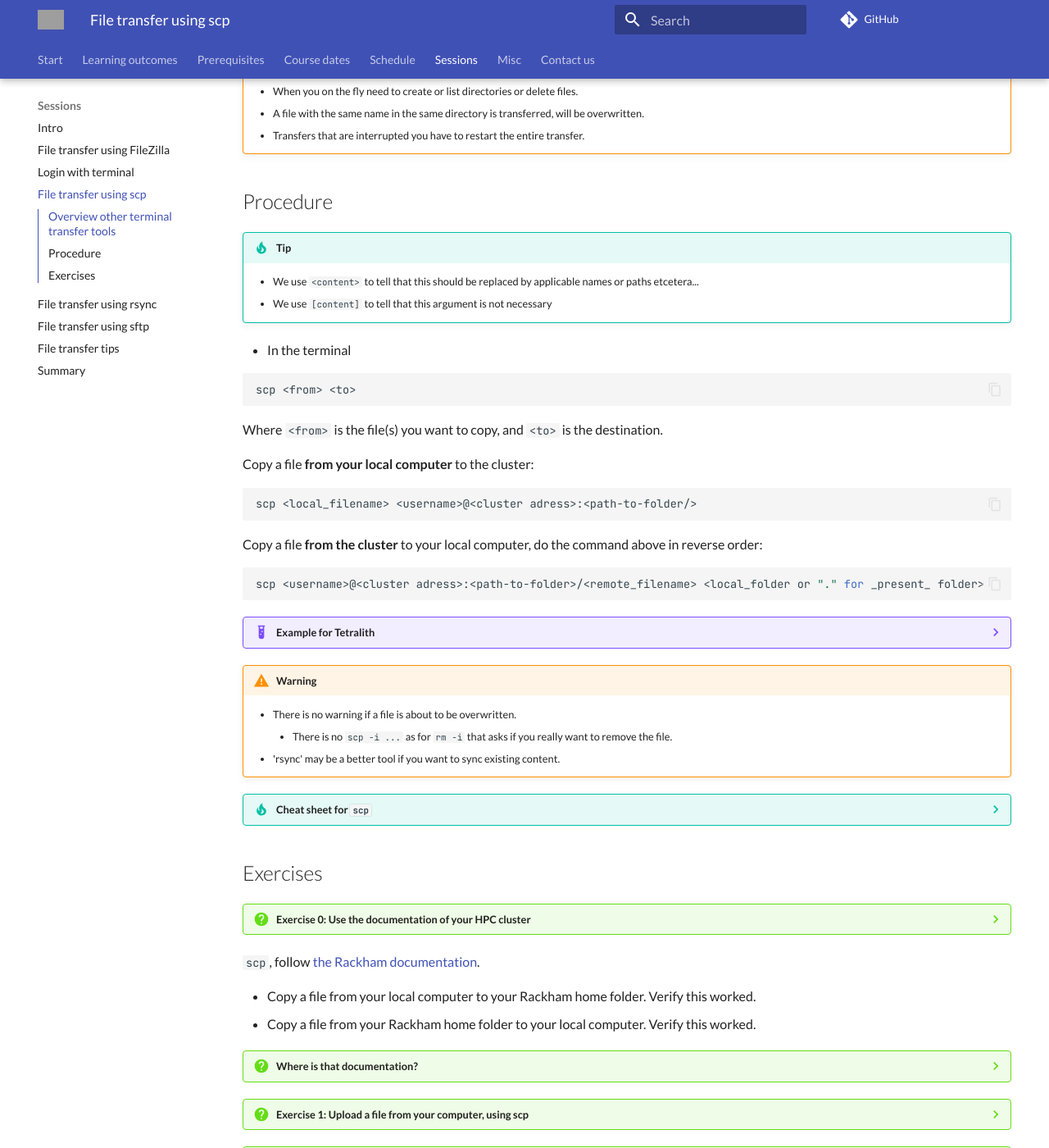
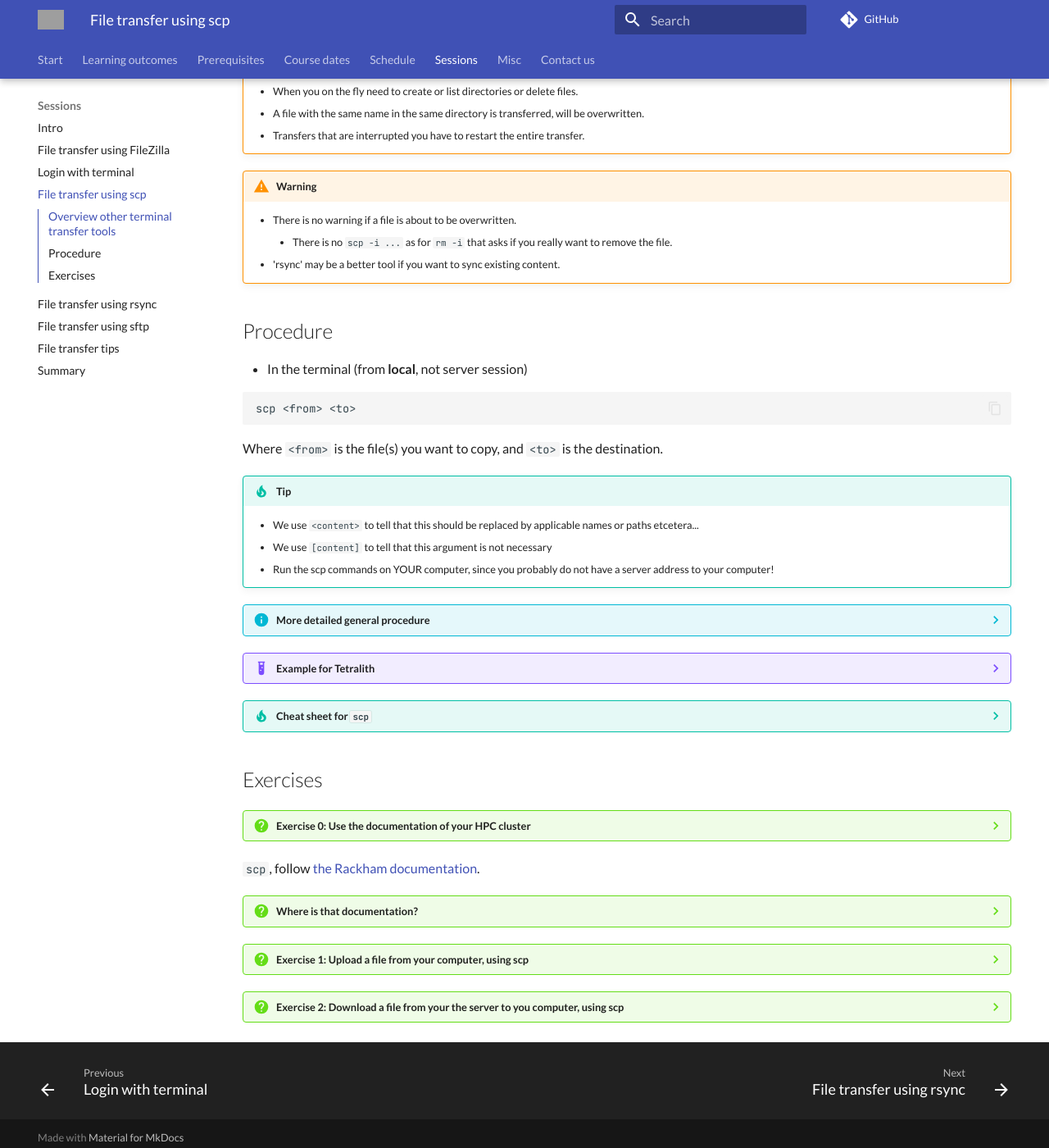
Before and after one commit to UPPMAX/naiss_file_transfer_course, an MkDocs documentation site: the page built from docs/sessions/scp/README.md, in a window 1280 px wide and 1400 px high, scrolled down 1062 px. Shown: the whole window at 82% size. Built offline with MkDocs 1.6.1 and Material for MkDocs 9.7.7, drawn with Linux system fonts in a browser that asks for light colours; comment, search, counter and statistics services are not loaded; grey boxes are pictures that could not be loaded.

Commit message:
scp info hiding

````diff
--- a/docs/sessions/scp/README.md
+++ b/docs/sessions/scp/README.md
@@ -80,17 +80,17 @@ tags:
     - A file with the same name in the same directory is transferred, will be overwritten.
     - Transfers that are interrupted you have to restart the entire transfer.
 
+!!! warning
+
+    - There is no warning if a file is about to be overwritten.
+        - There is no ``scp -i ...`` as for ``rm -i`` that asks if you really want to remove the file.
+    - 'rsync' may be a better tool if you want to sync existing content.
+
 ## Procedure
 
 <!-- markdownlint-disable MD013 --><!-- Let's break 80 characters per line -->
 
-
-!!! tip
-
-    - We use `<content>` to tell that this should be replaced by applicable names or paths etcetera...
-    - We use ``[content]`` to tell that this argument is not necessary
-
-- In the terminal
+- In the terminal (from **local**, not server session)
 
 ```bash
 scp <from> <to>
@@ -98,57 +98,52 @@ scp <from> <to>
 
 Where `<from>` is the file(s) you want to copy, and `<to>` is the destination.
 
-Copy a file **from your local computer** to the cluster:
+!!! tip
 
-```bash
-scp <local_filename> <username>@<cluster adress>:<path-to-folder/>
-```
+    - We use `<content>` to tell that this should be replaced by applicable names or paths etcetera...
+    - We use ``[content]`` to tell that this argument is not necessary
+    - Run the scp commands on YOUR computer, since you probably do not have a server address to your computer!
 
-Copy a file **from the cluster** to your local computer, do the command above in reverse order:
+??? info "More detailed general procedure"
 
-```bash
-scp <username>@<cluster adress>:<path-to-folder>/<remote_filename> <local_folder or "." for _present_ folder>
-```
+    Copy a file **from your local computer** to the cluster:
+
+    ```bash
+    scp <local_filename> <username>@<cluster adress>:<path-to-folder/>
+    ```
+
+    - where `<remote_filename>` is the path to a remote filename,
+    - where `<username>` is your cluster username,
+    - where `<local_folder>` is your local folder, for example:
+
+
+    Copy a file **from the cluster** to your local computer, do the command above in reverse order:
+
+    ```bash
+    scp <username>@<cluster adress>:<path-to-folder>/<remote_filename> <local_folder or "." for _present_ folder>
+    ```
+
+    If asked, give your center's password.
+    You can get rid of this prompt if you have setup SSH keys
+
 
 ???- example "Example for Tetralith"
 
     This is how you copy a file from your local computer directly to your HOME folder (~/):
 
     ```bash
-    scp <local_filename> <username>@tetralith.nsc.liu.se:~/
+    scp my_file.txt x_nisse@tetralith.nsc.liu.se:/home/x_nisse
     ```
 
-    where `<local_filename>` is the path to a local filename,
-    and `<username>` is your Tetralith username, for example:
-
-    ```bash
-    scp my_file.txt x_nisse@tetralith.nsc.liu.se:/home/sven
-    ```
-
-    To copy a file from Tetralith to your local computer,
+    To copy a file from Tetralith to your local computer (and present folder),
     do the command above in reverse order:
 
     ```bash
-    scp <username>@tetralith.nsc.liu.se:/home/<username>/<remote_filename> <local_folder>
-    ```
-
-    where `<remote_filename>` is the path to a remote filename,
-    `<username>` is your UPPMAX username,
-    and `<local_folder>` is your local folder, for example:
-
-    ```bash
-    scp sven@rackham.uppmax.uu.se:/home/sven/my_remote_file.txt /home/sven
+    scp x_nisse@tetralith.nsc.liu.se:/home/x_nisse<remote_filename> .
     ```
 
     If asked, give your center's password.
     You can get rid of this prompt if you have setup SSH keys
-
-
-!!! warning
-
-    - There is no warning if a file is about to be overwritten.
-        - There is no ``scp -i ...`` as for ``rm -i`` that asks if you really want to remove the file.
-    - 'rsync' may be a better tool if you want to sync existing content.
 
 ???- tip "Cheat sheet for ``scp``"
 
@@ -170,10 +165,7 @@ scp <username>@<cluster adress>:<path-to-folder>/<remote_filename> <local_folder
         - Tip: not all HPC centers have documented this, so you *should* give up searching after a while.
 
             - If the center maintaining you HPC cluster has not documented how to use
-`scp`, follow [the Rackham documentation](rackham_file_transfer_using_scp).
-
-- Copy a file from your local computer to your Rackham home folder. Verify this worked.
-- Copy a file from your Rackham home folder to your local computer. Verify this worked.
+`scp`, follow [the Rackham documentation](https://docs.uppmax.uu.se/software/rackham_file_transfer_using_scp).
 
 ???- question "Where is that documentation?"
 
````
